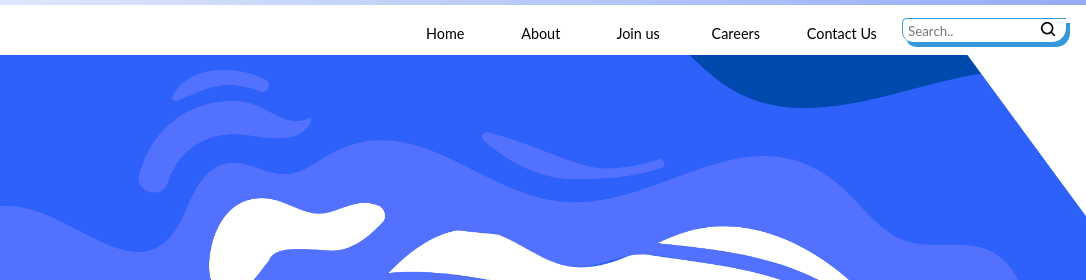
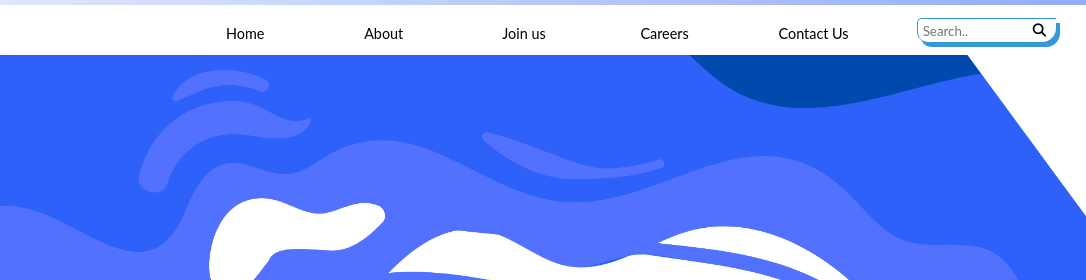
Before and after one commit to SOUMYAPRATAPSINGH/project0, a plain HTML site: page index.html in a window 1280 px wide. Shown: the top 280 px of the page, 194-1280 px from the left. Drawn offline with Linux system fonts and the light colour scheme.

Commit message:
final search bar

```diff
--- a/index.html
+++ b/index.html
@@ -28,7 +28,7 @@
          <li class="nav-item"><a href="#">Contact Us</a></li>
          <div class="search-bar">
           <input class="search-input active" type="text" placeholder="Search.."></li>
-          <a href=""><img src="icons/search.png" alt=""></a>
+          <button type="button" class="fa fa-search"></button>
          </div>
        </ul>
      </nav>
--- a/style.css
+++ b/style.css
@@ -76,7 +76,8 @@
     display: grid;
     grid-template-columns: repeat(6,1fr);
     justify-self: end;
-    margin-left: 300px;
+    margin-left: 100px;
+    margin-right: 30px;
   }
 
   .navbar ul li{
@@ -141,7 +142,7 @@
   .search-bar{
     display: flex;
     background-color: white;
-    margin-right: 20px;
+    margin-right: 0px;
     border-top-left-radius: 1px solid #3498db;
     border-top-left-radius: 5px;
     border-bottom-right-radius: 14px;
@@ -159,10 +160,13 @@
     width: 100px;
   }
 
-  .search-bar img{
-    height: 20px;
-    width: 20px;
-    margin-right: 8px;
+  .search-bar .fa{
+      background: none;
+      border: none;
+      outline: none;
+      cursor: pointer;
+      padding: 0px;
+      margin-right: 10px;
   }
 
   /* MOBILE MENU & ANIMATION */
@@ -247,7 +251,7 @@
 
     /* Mobile Devices - Phones/Tablets */
 
-  @media only screen and (max-width: 720px) {
+  @media only screen and (max-width: 880px) {
     .features {
       flex-direction: column;
       padding: 50px;
```
